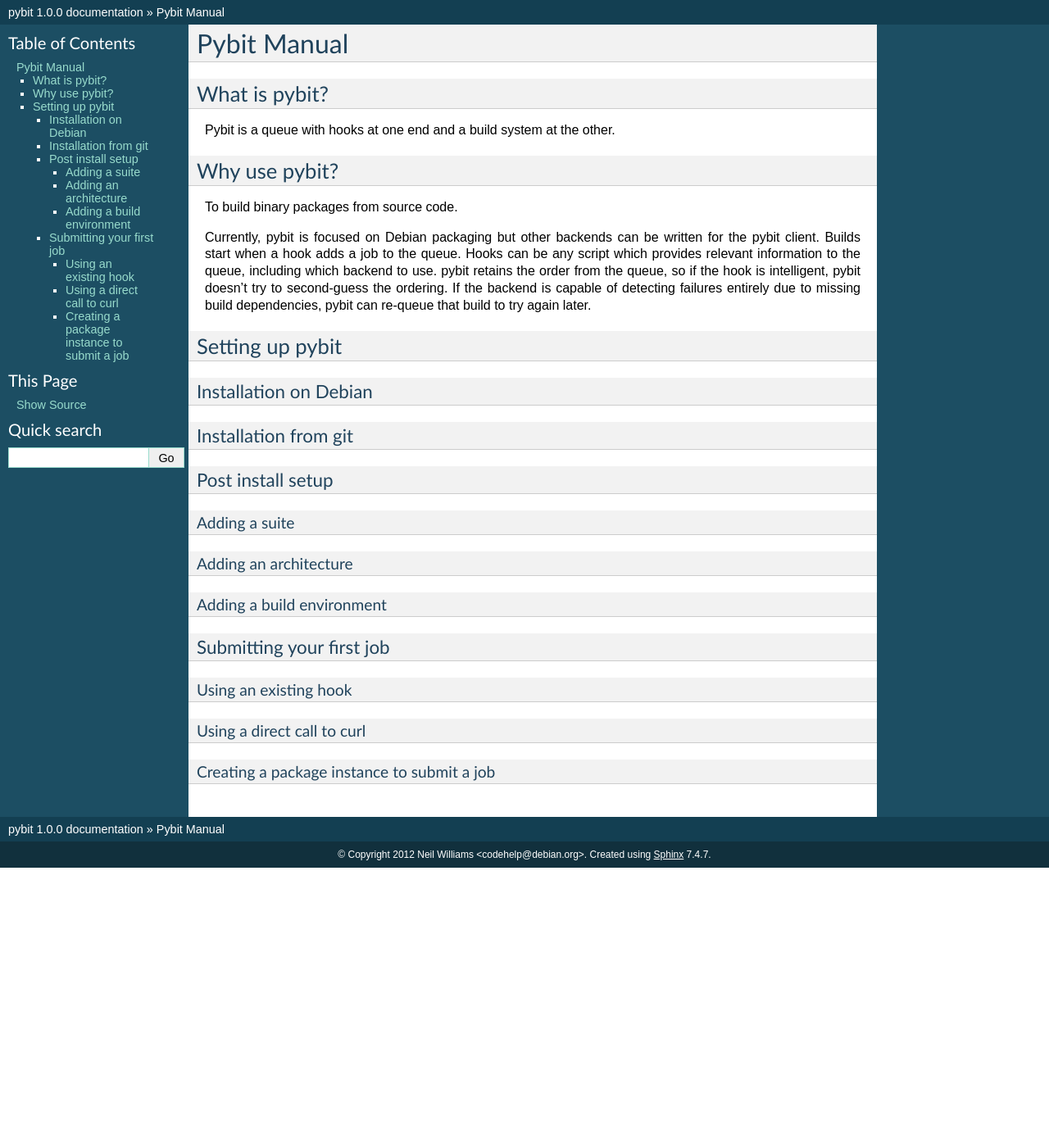
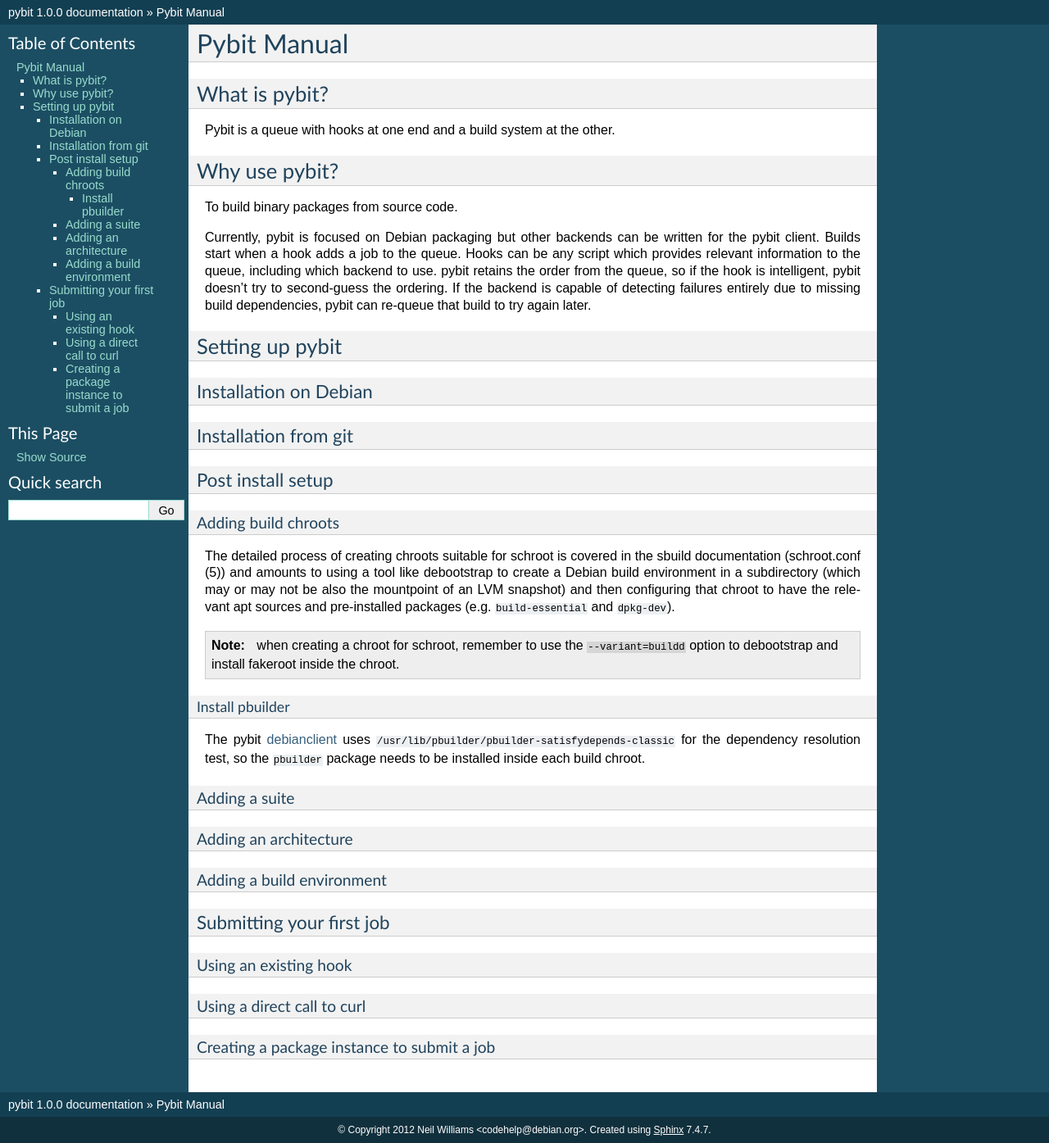
Before and after one commit to nicholasdavidson/pybit, a Sphinx documentation site: the page built from doc/index.rst, in a window 1280 px wide. Shown: the whole page at 82% size. Built offline with Sphinx 7.4.7, drawn with Linux system fonts in a browser that asks for light colours; before the commit the page ends 1059 px from its top, so only the background shows below that.

```diff
--- a/doc/index.rst
+++ b/doc/index.rst
@@ -34,6 +34,27 @@ Installation from git
 Post install setup
 ==================
 
+Adding build chroots
+--------------------
+
+The detailed process of creating chroots suitable for schroot is covered
+in the sbuild documentation (schroot.conf (5)) and amounts to using a
+tool like debootstrap to create a Debian build environment in a
+subdirectory (which may or may not be also the mountpoint of an LVM
+snapshot) and then configuring that chroot to have the relevant apt
+sources and pre-installed packages (e.g. ``build-essential`` and ``dpkg-dev``).
+
+.. note:: when creating a chroot for schroot, remember to use the
+   ``--variant=buildd`` option to debootstrap and install fakeroot inside
+   the chroot.
+
+Install pbuilder
+^^^^^^^^^^^^^^^^
+
+The pybit :term:`debianclient` uses ``/usr/lib/pbuilder/pbuilder-satisfydepends-classic``
+for the dependency resolution test, so the ``pbuilder`` package needs to
+be installed inside each build chroot.
+
 Adding a suite
 --------------
 
```
Also changed, not shown: doc/glossary.rst (added, +10 -0 lines).
